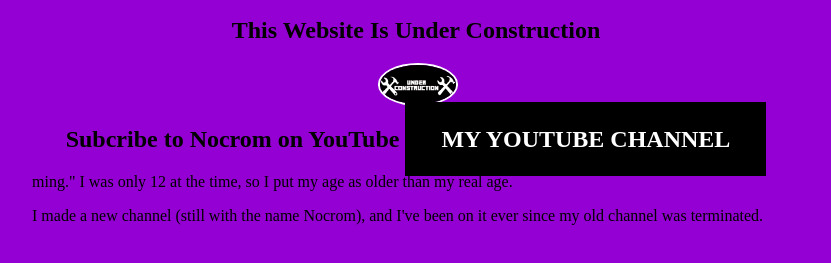
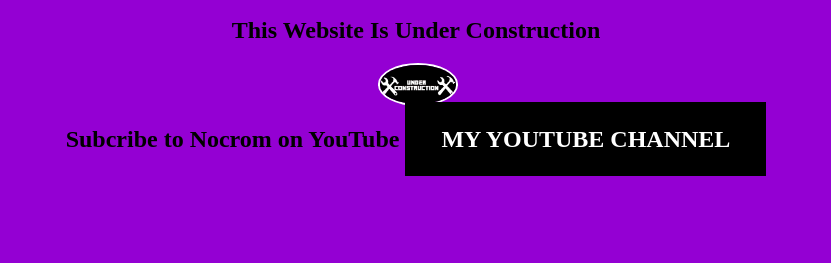
Before and after one commit to Nocrom/Nocrom-Website, a plain HTML site: page index.html in a window 1280 px wide. Shown: the part 169-432 px from the top of the page, without its empty margins (224-1055 px from the left). Drawn offline with Linux system fonts and the light colour scheme.

Commit message:
Update index.html

```diff
--- a/index.html
+++ b/index.html
@@ -21,7 +21,6 @@
         <h2 id="Nocrom YouTube Channel">Subcribe to Nocrom on YouTube <a href="https://www.youtube.com/channel/UC51rbRpzBmztmzshbPYAiIA">My YouTube Channel</a>   </h2>
 
     </body>
-</html>ming." I was only 12 at the time, so I put my age as older than my real age.</p>
-        <p>I made a new channel (still with the name Nocrom), and I've been on it ever since my old channel was terminated.</p>
+    </html>
     </body>
 </html>
```
